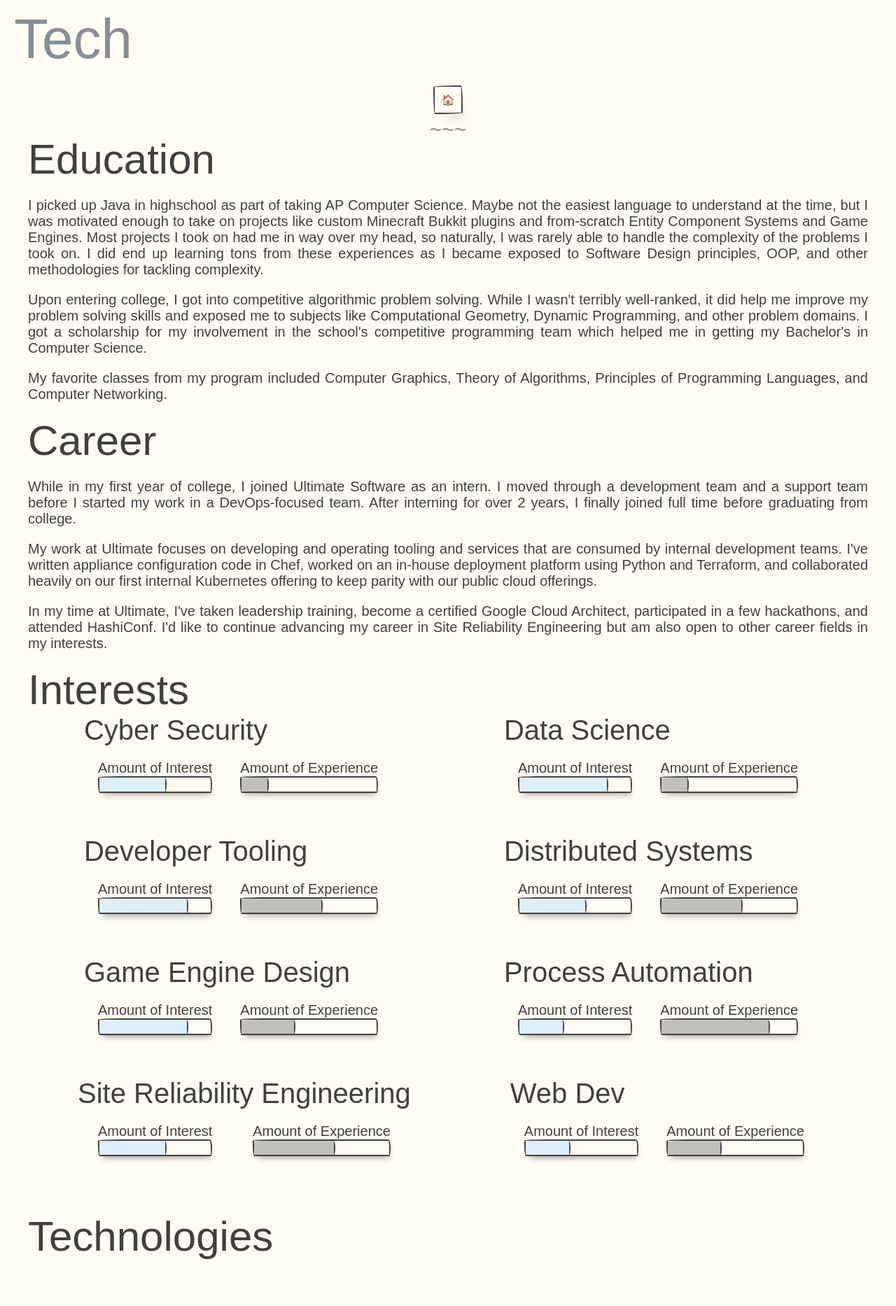
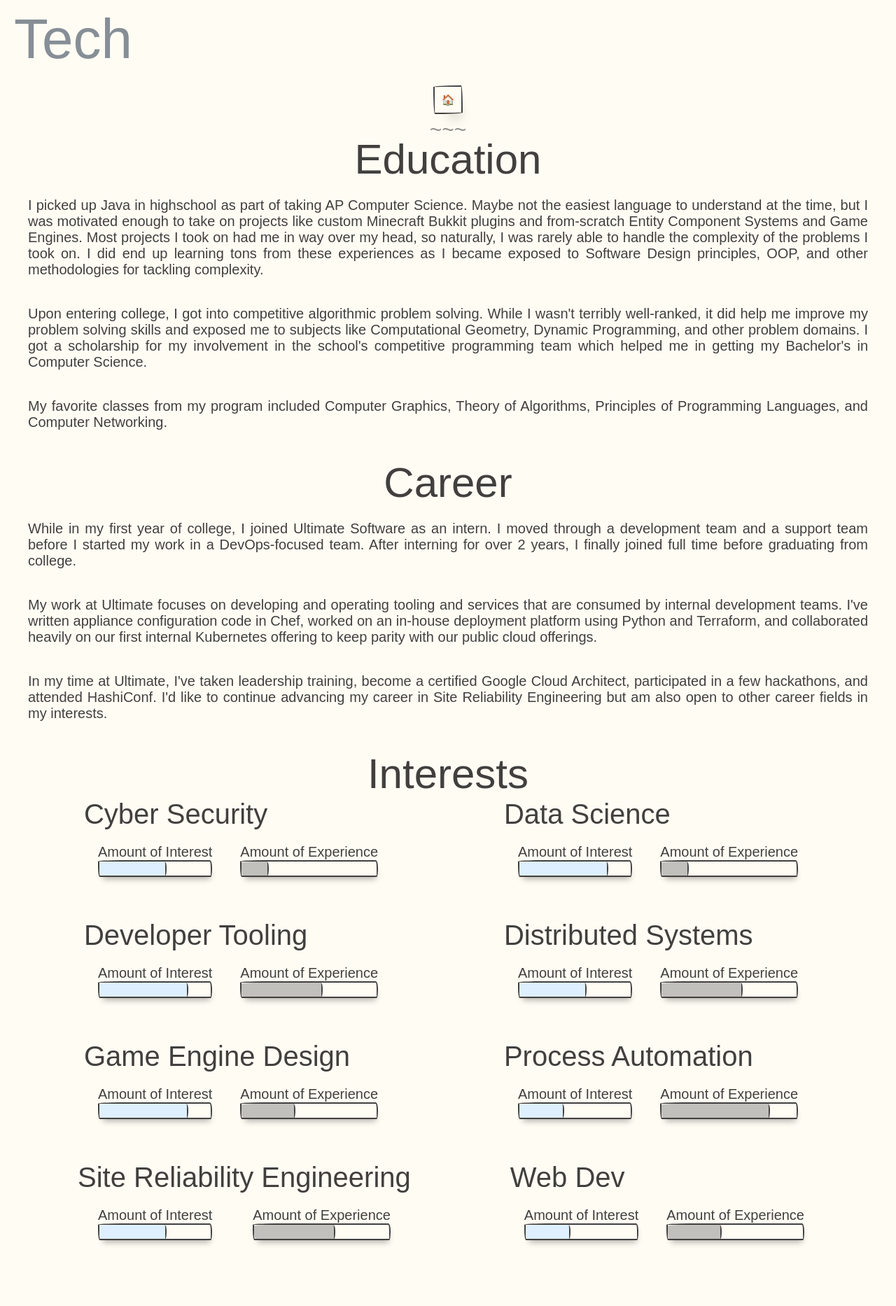
Before and after one commit to loksonarius/loksonarius.github.io, a Jekyll site: the page built from techromancy.html, in a window 1280 px wide. Shown: the top 1866 px of the page at 70% size. Built offline with Jekyll 4.4.1, drawn with Linux system fonts in a browser that asks for light colours; emoji names are drawn with the system emoji font; some web fonts are replaced.

Commit message:
Fix alignment and margins for tech background

```diff
--- a/techromancy.html
+++ b/techromancy.html
@@ -3,7 +3,7 @@
 title: Techromancy
 display_title: Tech
 ---
-<div class="margin-left-large margin-right-large">
+<div class="row flex-center margin-left-large margin-right-large">
   <h2 class="margin-top-none margin-bottom-none">Education</h2>
 
   <p>
@@ -32,7 +32,7 @@
   </p>
 </div>
 
-<div class="margin-left-large margin-right-large">
+<div class="row flex-center margin-left-large margin-right-large">
   <h2 class="margin-top-none margin-bottom-none">Career</h2>
 
   <p>
@@ -58,7 +58,7 @@
   </p>
 </div>
 
-<div class="margin-left-large margin-right-large">
+<div class="row flex-center margin-left-large margin-right-large">
   <h2 class="margin-top-none margin-bottom-none">Interests</h2>
 
   <div class="row flex-spaces">
@@ -91,14 +91,14 @@
   </div>
 </div>
 
-<div class="margin-left-large margin-right-large">
+<div class="row flex-center margin-left-large margin-right-large">
   <h2 class="margin-top-none margin-bottom-none">Technologies</h2>
 
-  <div class="row">
+  <div class="row flex-spaces">
     {% assign groups = site.data.about.techromancy.technologies | sort: "name" %}
     {% for group in groups %}
-      <div class="col col-6">
-        <h3>{{ group.name }}</h3>
+      <div class="col sm-col-12 md-col-6 lg-col-6">
+        <h3 class="margin-top-none margin-bottom-none">{{ group.name }}</h3>
         <table class="table-alternating col col-12">
 
           <thead>
```
